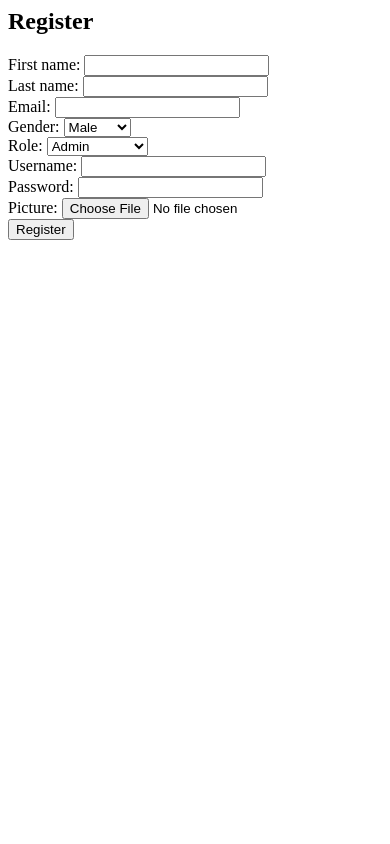
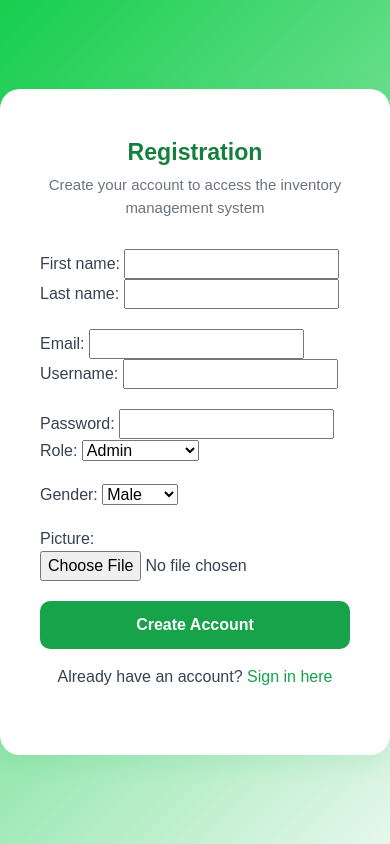
Before and after one commit to edselpapolonias/Freshmart, a Django app: page /register/ in a window 390 px wide. Run offline with Django 5.2, Linux system fonts and the light colour scheme; some libraries are stand-ins or nearby versions.

Commit message:
registration form done

```diff
--- a/freshmart_project/templates/registration/register.html
+++ b/freshmart_project/templates/registration/register.html
@@ -1,29 +1,153 @@
+{% load static %}
+{% block content %}
+<link href="https://cdn.jsdelivr.net/npm/bootstrap@5.3.0/dist/css/bootstrap.min.css" rel="stylesheet">
 
-{% load static %}
+<style>
+    body {
+        background: linear-gradient(135deg, #15ce4d 0%, #e6f7ec 100%);
+        font-family: 'Poppins', sans-serif;
+        color: #374151;
+        min-height: 100vh;
+        display: flex;
+        align-items: center;
+        justify-content: center;
+    }
 
-{% block content %}
-<div class="container mt-5">
-    <h2>Register</h2>
+    .register-container {
+        width: 100%;
+        max-width: 600px;
+        background: #ffffff;
+        border-radius: 20px;
+        box-shadow: 0 8px 25px rgba(22, 163, 74, 0.1);
+        padding: 50px 40px;
+        transition: transform 0.3s ease, box-shadow 0.3s ease;
+    }
+
+    .register-container:hover {
+        transform: translateY(-3px);
+        box-shadow: 0 10px 30px rgba(22, 163, 74, 0.15);
+    }
+
+    .register-header {
+        text-align: center;
+        margin-bottom: 30px;
+    }
+
+    .register-header h3 {
+        color: #15803d;
+        font-weight: 700;
+    }
+
+    .register-header p {
+        color: #6b7280;
+        font-size: 15px;
+    }
+
+    label {
+        font-weight: 500;
+        color: #374151;
+    }
+
+    .form-control,
+    .form-select {
+        border-radius: 10px;
+        border: 1px solid #d1d5db;
+        padding: 10px 14px;
+        transition: all 0.2s ease;
+        font-size: 15px;
+    }
+
+    .form-control:focus,
+    .form-select:focus {
+        border-color: #16a34a;
+        box-shadow: 0 0 0 0.2rem rgba(22, 163, 74, 0.25);
+    }
+
+    .btn-register {
+        background-color: #16a34a;
+        border: none;
+        color: white;
+        padding: 12px;
+        border-radius: 10px;
+        width: 100%;
+        font-weight: 600;
+        font-size: 16px;
+        transition: background-color 0.3s ease, transform 0.2s ease;
+    }
+
+    .btn-register:hover {
+        background-color: #15803d;
+        transform: scale(1.02);
+    }
+
+    .text-link {
+        color: #16a34a;
+        text-decoration: none;
+        font-weight: 500;
+        transition: color 0.2s ease;
+    }
+
+    .text-link:hover {
+        color: #0e7c3a;
+        text-decoration: underline;
+    }
+
+    .form-control::placeholder {
+        color: #9ca3af;
+    }
+
+    .mb-3 {
+        margin-bottom: 20px !important;
+    }
+</style>
+
+<div class="register-container">
+    <div class="register-header">
+        <h3>Registration</h3>
+        <p>Create your account to access the inventory management system</p>
+    </div>
+
     <form method="POST" enctype="multipart/form-data">
         {% csrf_token %}
         {{ form.non_field_errors }}
 
-        <div class="mb-3">
+        <div class="row mb-3">
+            <div class="col-md-6">
                 {{ form.first_name.label_tag }}
                 {{ form.first_name }}
                 {{ form.first_name.errors }}
             </div>
-
-        <div class="mb-3">
+            <div class="col-md-6">
                 {{ form.last_name.label_tag }}
                 {{ form.last_name }}
                 {{ form.last_name.errors }}
             </div>
+        </div>
 
-        <div class="mb-3">
+        <div class="row mb-3">
+            <div class="col-md-6">
                 {{ form.email.label_tag }}
                 {{ form.email }}
                 {{ form.email.errors }}
+            </div>
+            <div class="col-md-6">
+                {{ form.username.label_tag }}
+                {{ form.username }}
+                {{ form.username.errors }}
+            </div>
+        </div>
+
+        <div class="row mb-3">
+            <div class="col-md-6">
+                {{ form.password.label_tag }}
+                {{ form.password }}
+                {{ form.password.errors }}
+            </div>
+            <div class="col-md-6">
+                {{ form.role.label_tag }}
+                {{ form.role }}
+                {{ form.role.errors }}
+            </div>
         </div>
 
         <div class="mb-3">
@@ -33,30 +157,16 @@
         </div>
 
         <div class="mb-3">
-            {{ form.role.label_tag }}
-            {{ form.role }}
-            {{ form.role.errors }}
-        </div>
-
-        <div class="mb-3">
-            {{ form.username.label_tag }}
-            {{ form.username }}
-            {{ form.username.errors }}
-        </div>
-
-        <div class="mb-3">
-            {{ form.password.label_tag }}
-            {{ form.password }}
-            {{ form.password.errors }}
-        </div>
-
-        <div class="mb-3">
             {{ form.picture.label_tag }}
             {{ form.picture }}
             {{ form.picture.errors }}
         </div>
 
-        <button type="submit" class="btn btn-primary">Register</button>
+        <button type="submit" class="btn-register">Create Account</button>
     </form>
+
+    <div class="text-center mt-3">
+        <p>Already have an account? <a href="{% url 'login' %}" class="text-link">Sign in here</a></p>
+    </div>
 </div>
 {% endblock %}
```
Also changed, not shown: freshmart_project/templates/login.html (+128 -6 lines), freshmart_project/db.sqlite3. Lines whose indentation alone changed are shown as unchanged.
